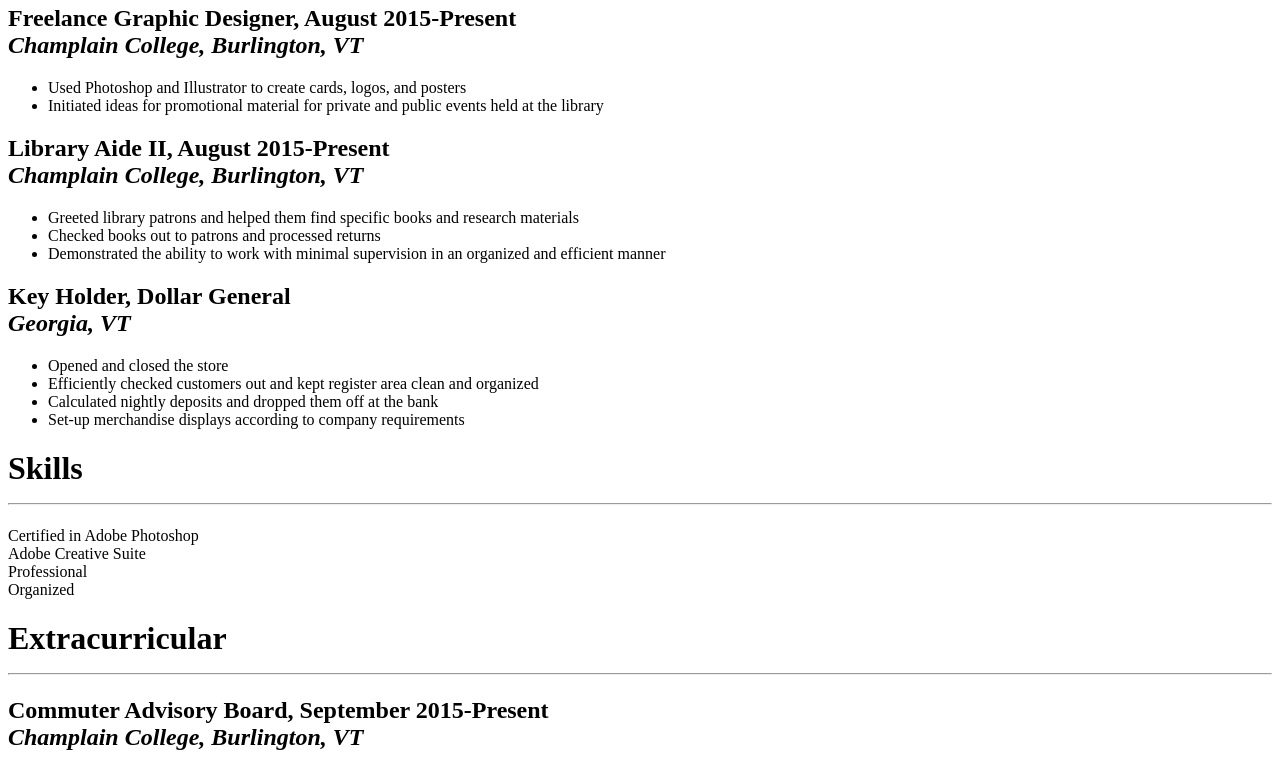
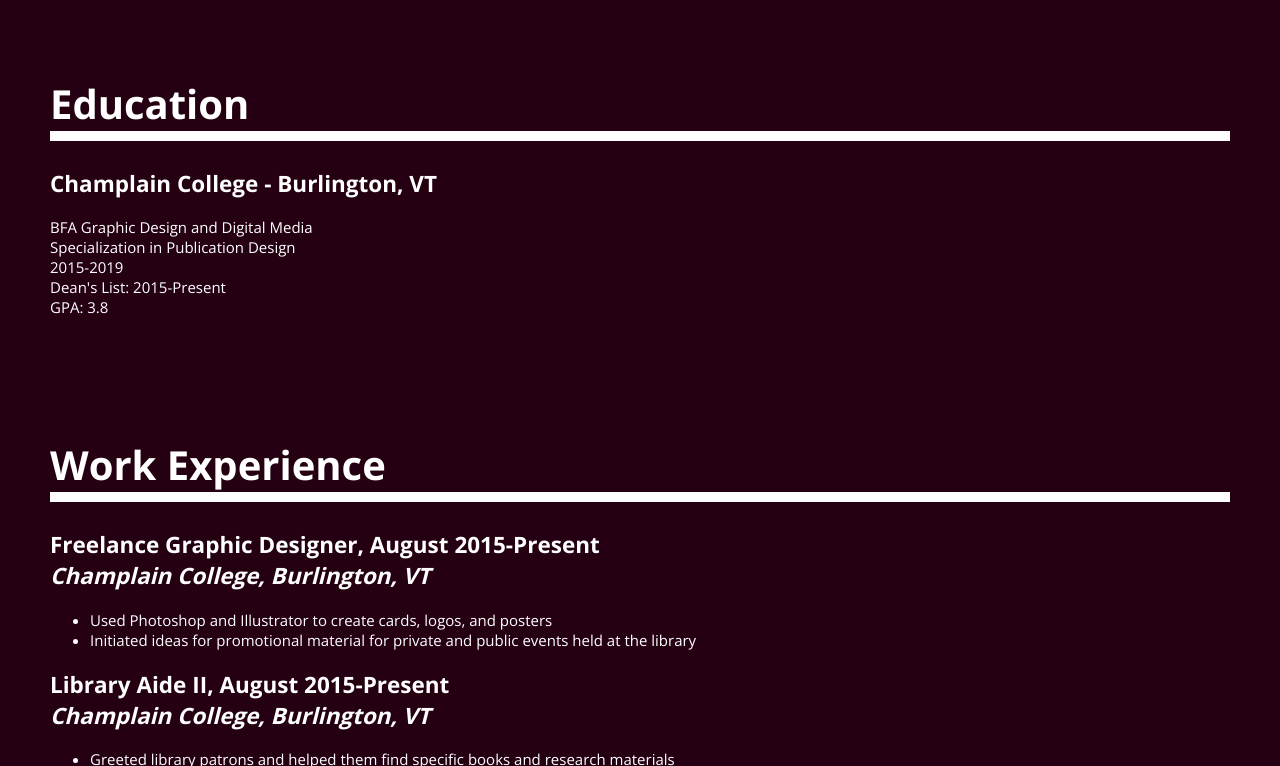
Before and after one commit to jessicafarnsworth/jessicafarnsworth-resume.github.io, a plain HTML site: page index.html in a window 1280 px wide. Shown: the part 631-1397 px from the top of the page. Drawn offline with nearby package versions, Linux system fonts and the light colour scheme.

Commit message:
Update index.html

```diff
--- a/index.html
+++ b/index.html
@@ -4,7 +4,7 @@
 <head>
 <meta charset="UTF-8">
 <title>Jess's Resume</title>
-<link href="style.css" rel="stylesheet" type="text/css">
+<link rel="stylesheet" type="text/css" href="/css/main.css">
 <link href="https://fonts.googleapis.com/css?family=Open+Sans:400,700|Raleway" rel="stylesheet">
 </head>
 
```
